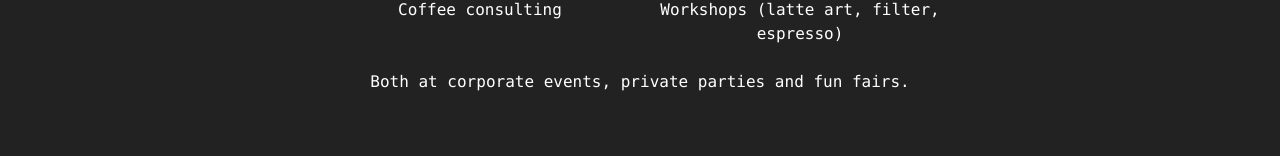
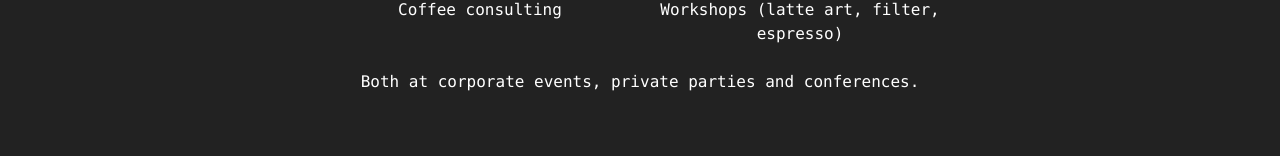
Before and after one commit to nooitgenoeg/site, a website: page en.html in a window 1280 px wide. Shown: the part 539-695 px from the top of the page. Drawn offline with Linux system fonts and the light colour scheme; a web font is replaced by a local one.

Commit message:
Update en.html

```diff
--- a/en.html
+++ b/en.html
@@ -53,7 +53,7 @@
           <li class="h3 mb1 col-12 sm-col-6">Coffee consulting</li>
           <li class="h3 mb1 col-12 sm-col-6">Workshops (latte art, filter, espresso)</li>
         </ul>
-        <p class="mb0">Both at corporate events, private parties and fun fairs.</p>
+        <p class="mb0">Both at corporate events, private parties and conferences.</p>
       </div>
     </div>
 
```
